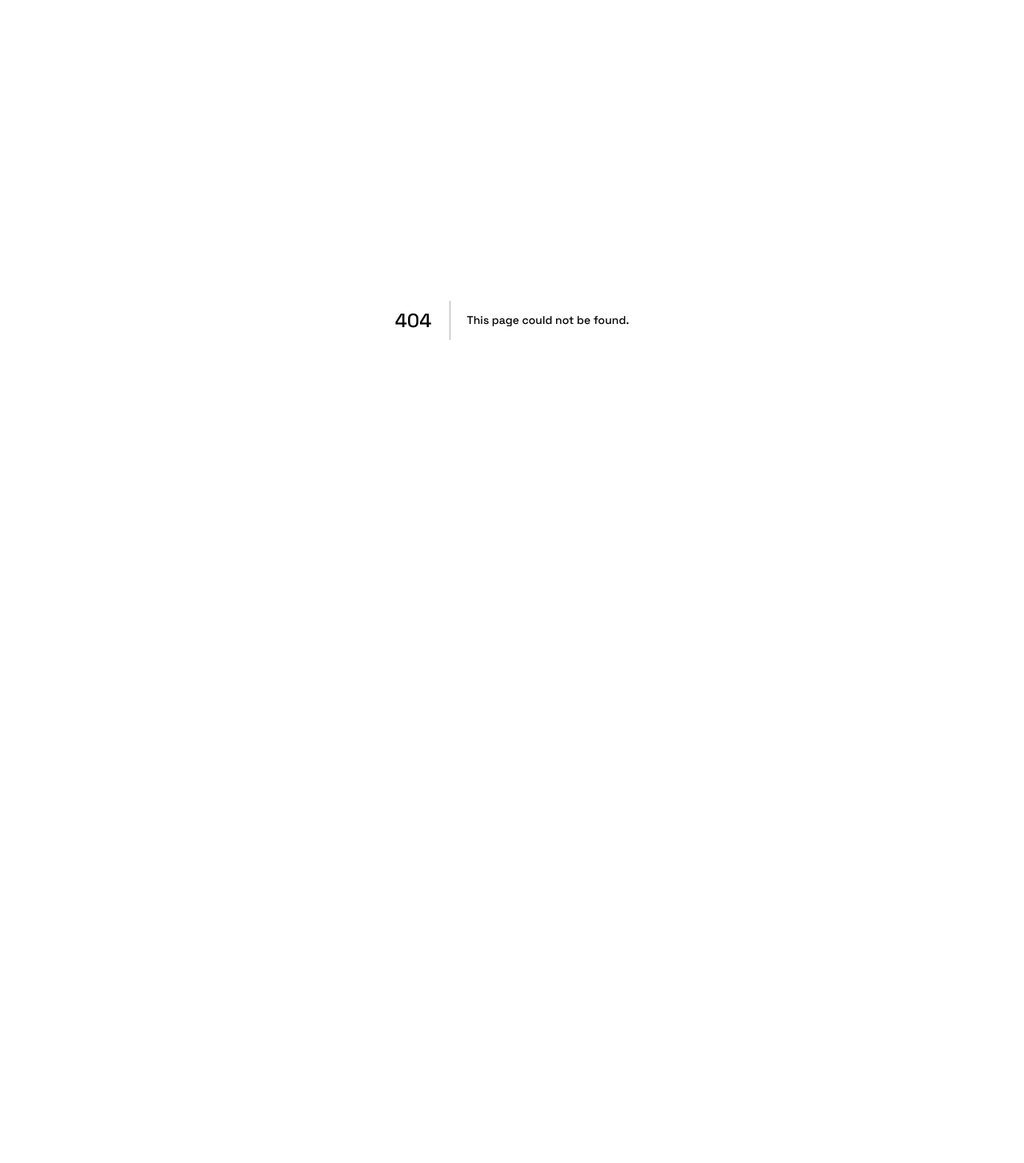
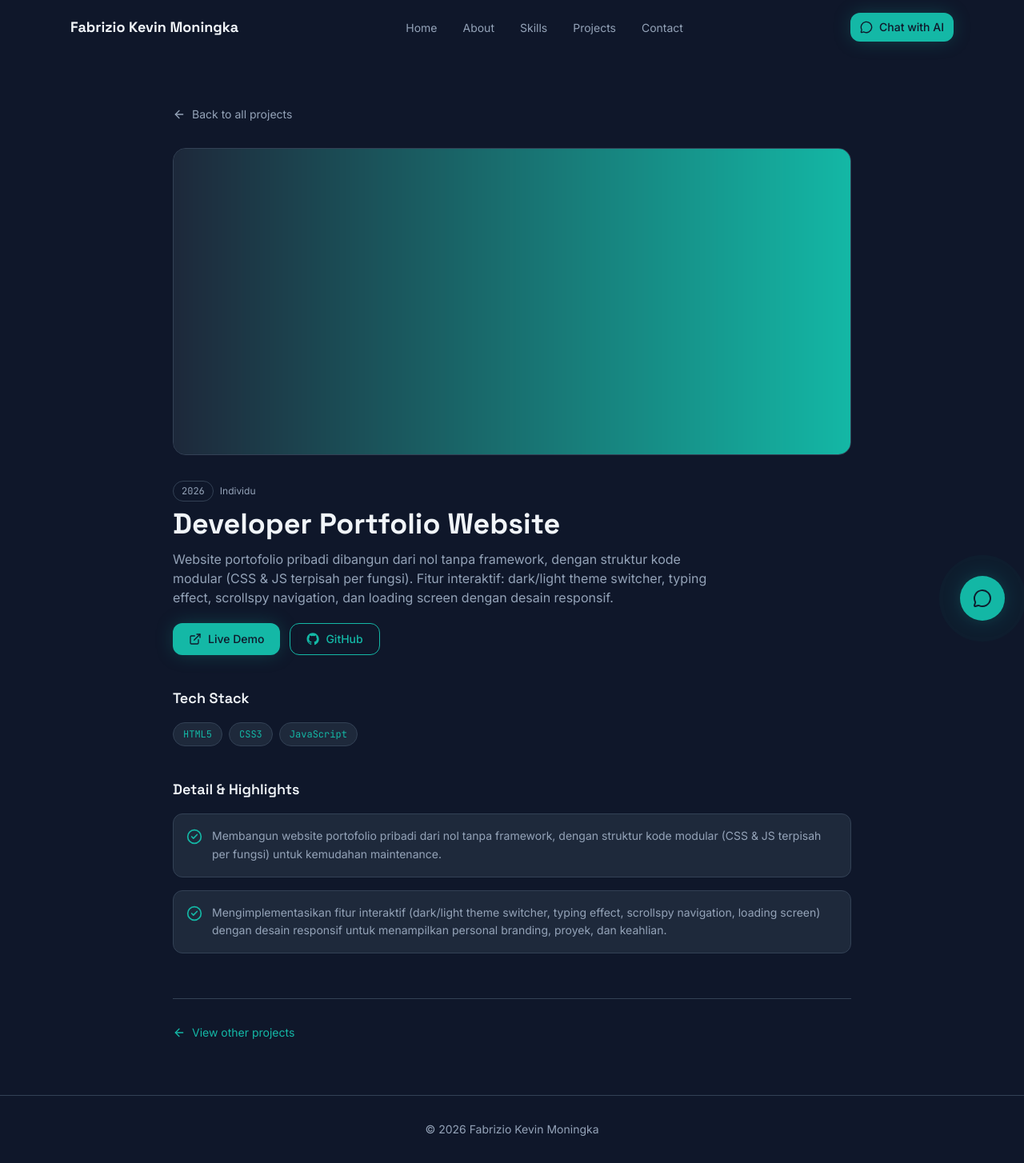
Before and after one commit to fabriziomoningka-13/portfolio-ai, a Next.js app: page /projects/developer-portfolio-website in a window 1280 px wide. Before the commit this address had no page. Shown: the whole page at 80% size. Before the commit the page ends 800 px from the top, so only its background shows below. Built offline with nearby package versions, Linux system fonts and the light colour scheme.

Commit message:
feat: halaman detail project /projects/[slug] bergaya README profesional, ProjectCard navigasi internal (bukan tab baru), translate teks Semua Project ke English

```diff
--- /dev/null
+++ b/app/projects/[slug]/page.tsx
@@ -0,0 +1,144 @@
+import type { Metadata } from "next";
+import Image from "next/image";
+import Link from "next/link";
+import { notFound } from "next/navigation";
+import { ArrowLeft, ExternalLink, CheckCircle2 } from "lucide-react";
+import { Navbar } from "@/components/Navbar";
+import { Footer } from "@/components/Footer";
+import { ChatWidget } from "@/components/ChatWidget";
+import { Reveal } from "@/components/Reveal";
+import { Button } from "@/components/ui/button";
+import { GithubIcon } from "@/components/icons";
+import type { Project } from "@/components/ProjectCard";
+import profile from "@/data/profile.json";
+import projectsData from "@/data/projects.json";
+
+const projects = projectsData as Project[];
+
+interface PageProps {
+  params: Promise<{ slug: string }>;
+}
+
+export function generateStaticParams() {
+  return projects.map((p) => ({ slug: p.slug }));
+}
+
+export async function generateMetadata({ params }: PageProps): Promise<Metadata> {
+  const { slug } = await params;
+  const project = projects.find((p) => p.slug === slug);
+  if (!project) return {};
+  return {
+    title: `${project.title} — ${profile.name}`,
+    description: project.description,
+  };
+}
+
+export default async function ProjectDetailPage({ params }: PageProps) {
+  const { slug } = await params;
+  const project = projects.find((p) => p.slug === slug);
+  if (!project) notFound();
+
+  return (
+    <>
+      <Navbar />
+      <main id="main-content" className="mx-auto max-w-4xl px-6 py-16">
+        <Reveal>
+          <Link
+            href="/projects"
+            className="mb-8 inline-flex items-center gap-2 text-sm text-text-muted transition-colors hover:text-teal-primary"
+          >
+            <ArrowLeft className="size-4" /> Back to all projects
+          </Link>
+        </Reveal>
+
+        <Reveal delay={0.05}>
+          <div className="relative mb-8 h-56 w-full overflow-hidden rounded-2xl border border-border bg-dark-surface sm:h-72 md:h-96">
+            <Image
+              src={project.thumbnail}
+              alt={project.title}
+              fill
+              sizes="(max-width: 768px) 100vw, 768px"
+              priority
+              className="object-cover"
+            />
+          </div>
+        </Reveal>
+
+        <Reveal delay={0.1}>
+          <div className="mb-2 flex flex-wrap items-center gap-2 text-xs text-text-muted">
+            {project.period && (
+              <span className="rounded-full border border-border px-2.5 py-1 font-mono">
+                {project.period}
+              </span>
+            )}
+            {project.context && <span>{project.context}</span>}
+          </div>
+          <h1 className="font-heading text-3xl font-bold sm:text-4xl">{project.title}</h1>
+          <p className="mt-3 max-w-2xl text-text-muted">{project.description}</p>
+
+          <div className="mt-5 flex flex-wrap gap-3">
+            <Button asChild variant="solid">
+              <a href={project.demoUrl} target="_blank" rel="noopener noreferrer">
+                <ExternalLink className="size-4" /> Live Demo
+              </a>
+            </Button>
+            <Button asChild variant="outline">
+              <a href={project.githubUrl} target="_blank" rel="noopener noreferrer">
+                <GithubIcon className="size-4" /> GitHub
+              </a>
+            </Button>
+          </div>
+        </Reveal>
+
+        {/* Tech stack */}
+        <Reveal delay={0.15} className="mt-10">
+          <h2 className="mb-4 font-heading text-lg font-semibold text-text-primary">
+            Tech Stack
+          </h2>
+          <div className="flex flex-wrap gap-2">
+            {project.tech.map((t) => (
+              <span
+                key={t}
+                className="rounded-full border border-border bg-dark-surface px-3 py-1.5 font-mono text-xs text-teal-primary"
+              >
+                {t}
+              </span>
+            ))}
+          </div>
+        </Reveal>
+
+        {/* Highlights / README-style detail points */}
+        {project.highlights && project.highlights.length > 0 && (
+          <Reveal delay={0.2} className="mt-10">
+            <h2 className="mb-4 font-heading text-lg font-semibold text-text-primary">
+              Detail & Highlights
+            </h2>
+            <ul className="flex flex-col gap-4">
+              {project.highlights.map((point, i) => (
+                <li
+                  key={i}
+                  className="flex gap-3 rounded-xl border border-border bg-dark-surface p-4"
+                >
+                  <CheckCircle2 className="mt-0.5 size-5 shrink-0 text-teal-primary" />
+                  <p className="text-sm leading-relaxed text-text-muted">{point}</p>
+                </li>
+              ))}
+            </ul>
+          </Reveal>
+        )}
+
+        {/* Navigasi ke project lain */}
+        <Reveal delay={0.25} className="mt-14 border-t border-border pt-8">
+          <Link
+            href="/projects"
+            className="inline-flex items-center gap-2 text-sm text-teal-primary hover:underline"
+          >
+            <ArrowLeft className="size-4" /> View other projects
+          </Link>
+        </Reveal>
+      </main>
+      <Footer />
+      <ChatWidget />
+    </>
+  );
+}
--- a/app/projects/page.tsx
+++ b/app/projects/page.tsx
@@ -9,8 +9,8 @@ import profile from "@/data/profile.json";
 import projectsData from "@/data/projects.json";
 
 export const metadata: Metadata = {
-  title: `Semua Project — ${profile.name}`,
-  description: `Kumpulan lengkap project yang pernah dikerjakan oleh ${profile.name}.`,
+  title: `All Projects — ${profile.name}`,
+  description: `A complete collection of projects built by ${profile.name}.`,
 };
 
 export default function ProjectsPage() {
@@ -22,11 +22,11 @@ export default function ProjectsPage() {
       <main id="main-content" className="mx-auto max-w-6xl px-6 py-16">
         <Reveal>
           <h1 className="font-heading text-3xl font-bold sm:text-4xl">
-            Semua Project
+            All Projects
           </h1>
           <p className="mt-3 max-w-2xl text-text-muted">
-            Kumpulan lengkap project yang pernah saya kerjakan — mulai dari
-            aplikasi fullstack, eksperimen AI, hingga project pribadi.
+            A complete collection of projects I&apos;ve worked on — from
+            fullstack applications and AI experiments to personal projects.
           </p>
         </Reveal>
 
--- a/components/ProjectCard.tsx
+++ b/components/ProjectCard.tsx
@@ -1,5 +1,6 @@
 import Image from "next/image";
-import { ExternalLink } from "lucide-react";
+import Link from "next/link";
+import { ExternalLink, ArrowUpRight } from "lucide-react";
 import { Button } from "@/components/ui/button";
 import { GithubIcon } from "@/components/icons";
 
@@ -11,11 +12,16 @@ export interface Project {
   thumbnail: string;
   demoUrl: string;
   githubUrl: string;
+  period?: string;
+  context?: string;
+  highlights?: string[];
 }
 
 export function ProjectCard({ project }: { project: Project }) {
   return (
     <div className="group flex h-full flex-col overflow-hidden rounded-2xl border border-border bg-dark-surface transition-colors hover:border-teal-primary hover:shadow-lg hover:shadow-teal-primary/10">
+      {/* Area ini navigasi internal ke halaman detail project (bukan tab baru) */}
+      <Link href={`/projects/${project.slug}`} className="flex flex-1 flex-col">
         <div className="relative h-44 w-full bg-dark-base">
           <Image
             src={project.thumbnail}
@@ -25,11 +31,16 @@ export function ProjectCard({ project }: { project: Project }) {
             className="object-cover opacity-90 transition-opacity group-hover:opacity-100"
           />
         </div>
-      <div className="flex flex-1 flex-col gap-3 p-5">
-        <h3 className="text-lg font-semibold text-text-primary">{project.title}</h3>
+        <div className="flex flex-1 flex-col gap-3 p-5 pb-0">
+          <div className="flex items-center justify-between gap-2">
+            <h3 className="text-lg font-semibold text-text-primary transition-colors group-hover:text-teal-primary">
+              {project.title}
+            </h3>
+            <ArrowUpRight className="size-4 shrink-0 text-text-muted transition-colors group-hover:text-teal-primary" />
+          </div>
           <p className="flex-1 text-sm text-text-muted">{project.description}</p>
           <div className="flex flex-wrap gap-2">
-          {project.tech.map((t) => (
+            {project.tech.slice(0, 4).map((t) => (
               <span
                 key={t}
                 className="rounded-full border border-border px-2.5 py-1 font-mono text-xs text-teal-primary"
@@ -37,8 +48,17 @@ export function ProjectCard({ project }: { project: Project }) {
                 {t}
               </span>
             ))}
+            {project.tech.length > 4 && (
+              <span className="rounded-full border border-border px-2.5 py-1 font-mono text-xs text-text-muted">
+                +{project.tech.length - 4}
+              </span>
+            )}
           </div>
-        <div className="mt-2 flex gap-3">
+        </div>
+      </Link>
+
+      {/* Tombol aksi eksternal — sengaja di luar <Link> supaya tidak nested anchor */}
+      <div className="flex gap-3 p-5 pt-4">
         <Button asChild size="sm" variant="solid">
           <a href={project.demoUrl} target="_blank" rel="noopener noreferrer">
             <ExternalLink className="size-4" /> Live Demo
@@ -51,6 +71,5 @@ export function ProjectCard({ project }: { project: Project }) {
         </Button>
       </div>
     </div>
-    </div>
   );
 }
--- a/components/Projects.tsx
+++ b/components/Projects.tsx
@@ -23,7 +23,7 @@ export function Projects() {
       <Reveal delay={0.1} className="mt-10 flex justify-center">
         <Button asChild size="lg" variant="outline">
           <Link href="/projects">
-            Lihat Semua Project <ArrowRight className="size-4" />
+            View All Projects <ArrowRight className="size-4" />
           </Link>
         </Button>
       </Reveal>
--- a/data/projects.json
+++ b/data/projects.json
@@ -6,7 +6,15 @@
     "tech": ["Next.js", "Tailwind CSS", "Node.js", "MySQL", "Prisma", "JWT", "Zod", "Google Gemini API"],
     "thumbnail": "/images/projects/desa-suluan.png",
     "demoUrl": "https://suluan-project.vercel.app",
-    "githubUrl": "https://github.com/fabriziomoningka-13"
+    "githubUrl": "https://github.com/fabriziomoningka-13",
+    "period": "2026",
+    "context": "Individu · Live di production",
+    "highlights": [
+      "Merancang dan membangun sistem informasi desa fullstack secara mandiri end-to-end — mencakup profil & pemerintahan desa, berita, pengumuman resmi, layanan surat-menyurat online dengan verifikasi keaslian dokumen berbasis QR code, transparansi keuangan desa (APBDes), statistik kependudukan, dan pengaduan masyarakat — dengan dashboard admin (CMS) ber-RBAC 3 tingkat, UI mobile-first, dan design system reusable.",
+      "Menerapkan autentikasi JWT (access & refresh token via httpOnly cookie), masking data sensitif (NIK), rate limiting, dan audit log untuk menjaga keamanan sistem dan data warga.",
+      "Mengintegrasikan chatbot asisten berbasis Google Gemini API dengan konteks data desa real-time (grounded response) serta modul unggah multi-foto bergaleri carousel.",
+      "Men-deploy sistem ke lingkungan production (frontend di Vercel, backend & database di Railway) termasuk konfigurasi keamanan cross-domain (CORS, cookie SameSite, CSRF token)."
+    ]
   },
   {
     "slug": "studio-ai",
@@ -15,7 +23,14 @@
     "tech": ["Next.js", "Tailwind CSS", "Framer Motion", "Claude API", "Gemini API", "Groq"],
     "thumbnail": "/images/projects/studio-ai.png",
     "demoUrl": "https://studio-ai-steel.vercel.app",
-    "githubUrl": "https://github.com/fabriziomoningka-13"
+    "githubUrl": "https://github.com/fabriziomoningka-13",
+    "period": "2026",
+    "context": "Individu",
+    "highlights": [
+      "Membangun web app AI portofolio yang generate copy dan tema visual landing page (headline, palet warna, pasangan font) secara instan, mengintegrasikan Anthropic Claude API sebagai provider utama dengan strategi fallback otomatis ke Google Gemini dan Groq untuk menjaga reliabilitas tanpa biaya tambahan.",
+      "Merancang backend (Next.js API Routes) dengan rate limiting, sanitasi input, guard prompt injection, serta validasi skema JSON dari AI dengan mekanisme retry otomatis saat parsing gagal.",
+      "Mendesain dashboard real-time preview dengan animasi staged (Framer Motion), skeleton loading, empty state, dan aksesibilitas (kontras WCAG AA); menulis 24 automated test untuk edge case response AI."
+    ]
   },
   {
     "slug": "developer-portfolio-website",
@@ -24,6 +39,12 @@
     "tech": ["HTML5", "CSS3", "JavaScript"],
     "thumbnail": "/images/projects/developer-portfolio.png",
     "demoUrl": "https://fabriziomoningka-13.github.io/developer-portfolio",
-    "githubUrl": "https://github.com/fabriziomoningka-13"
+    "githubUrl": "https://github.com/fabriziomoningka-13",
+    "period": "2026",
+    "context": "Individu",
+    "highlights": [
+      "Membangun website portofolio pribadi dari nol tanpa framework, dengan struktur kode modular (CSS & JS terpisah per fungsi) untuk kemudahan maintenance.",
+      "Mengimplementasikan fitur interaktif (dark/light theme switcher, typing effect, scrollspy navigation, loading screen) dengan desain responsif untuk menampilkan personal branding, proyek, dan keahlian."
+    ]
   }
 ]
```
Lines whose indentation alone changed are shown as unchanged.
